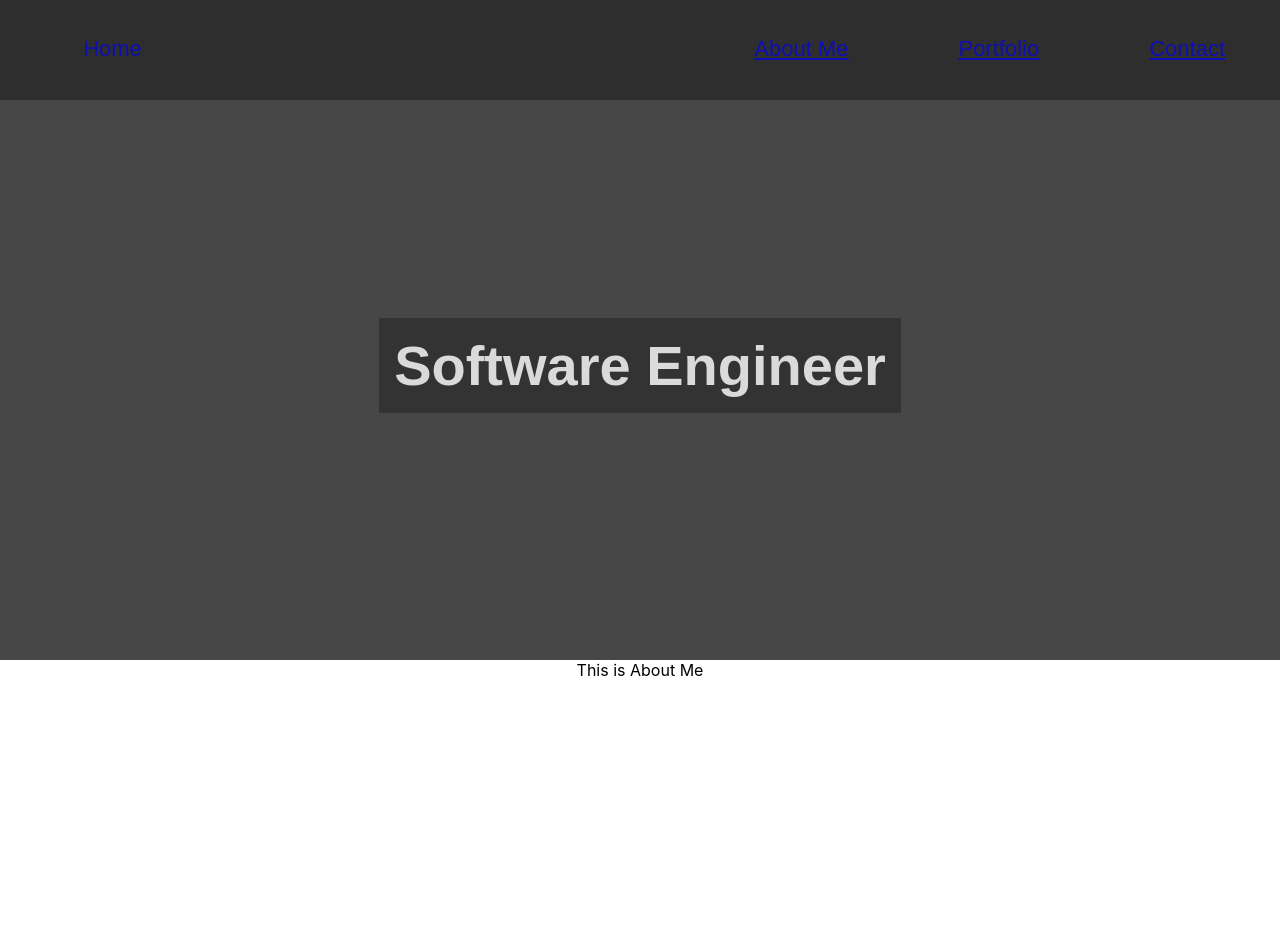
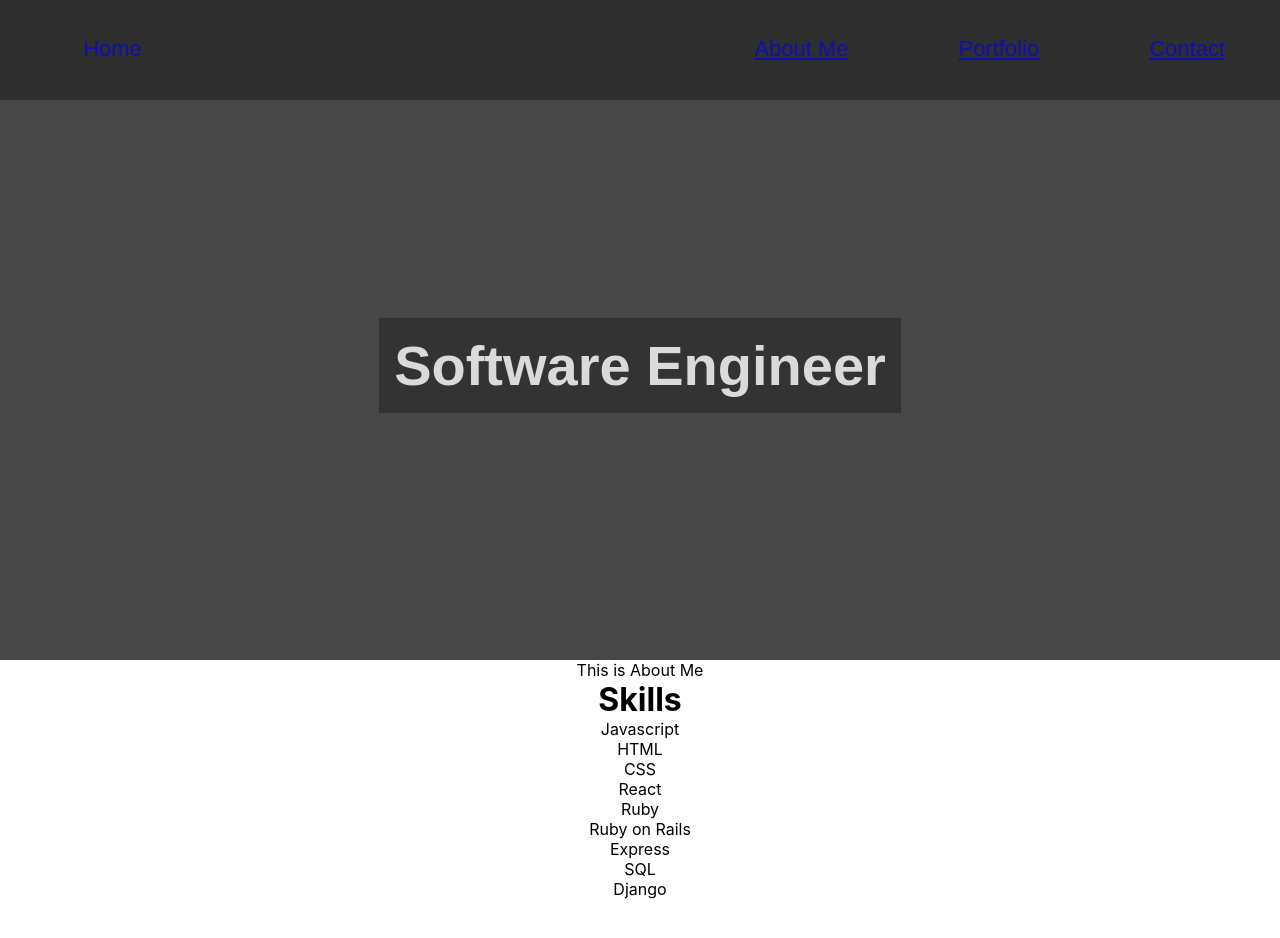
Before and after one commit to iar001/portfolio-page, a React (Create React App) app: page / in a window 1280 px wide. Shown: the top 938 px of the page. Built offline with nearby package versions, Linux system fonts and the light colour scheme.

Commit message:
home button underline annoying

```diff
--- a/src/App.css
+++ b/src/App.css
@@ -130,7 +130,7 @@ nav {
   opacity: .7;
 }
 
-#home:hover {
+#home p:hover {
   opacity: 1;
 }
 
--- a/src/components/AboutMe.jsx
+++ b/src/components/AboutMe.jsx
@@ -5,6 +5,18 @@ export default function AboutMe() {
   return (
     <div id="about-me">
       This is About Me
+      <div>
+        <h1>Skills</h1>
+        <p>Javascript</p>
+        <p>HTML</p>
+        <p>CSS</p>
+        <p>React</p>
+        <p>Ruby</p>
+        <p>Ruby on Rails</p>
+        <p>Express</p>
+        <p>SQL</p>
+        <p>Django</p>
+      </div>
     </div>
   )
 }
```
